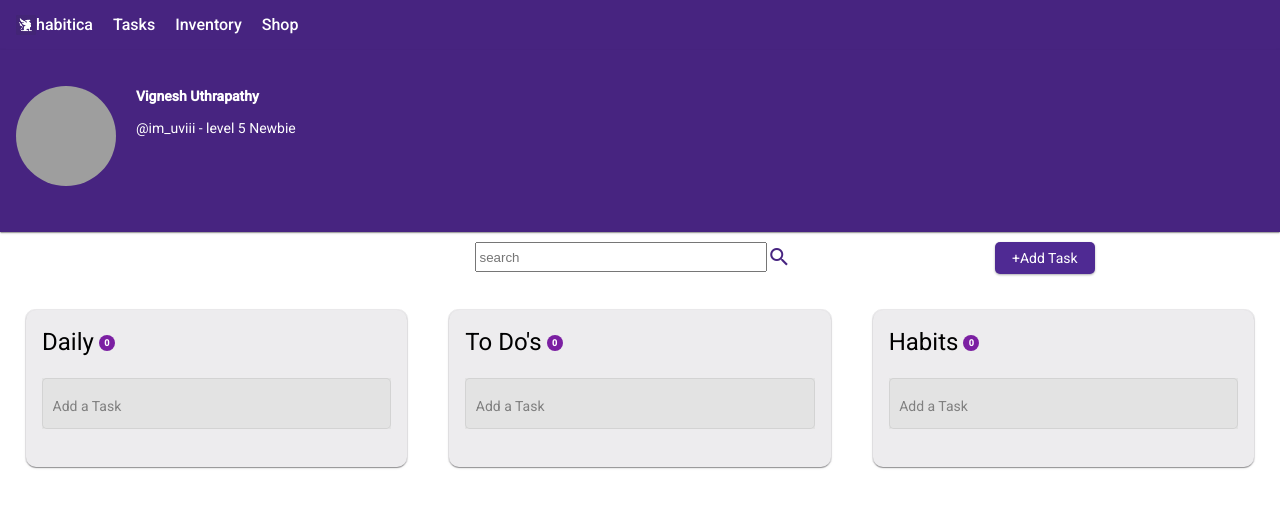
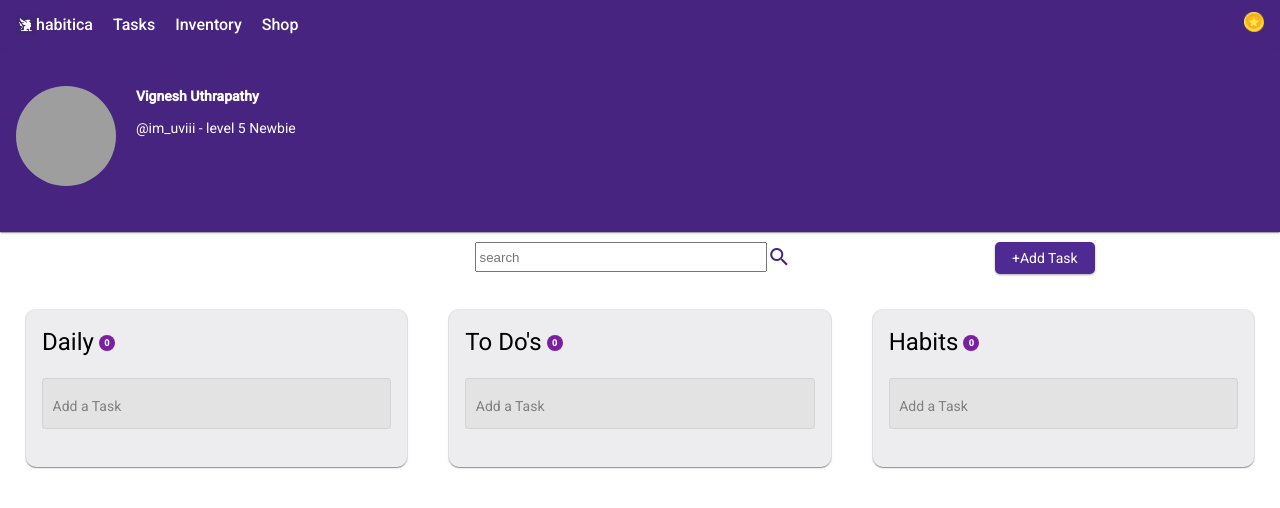
Before and after one commit to vigneshuthra/habitica-NEW, an Angular app: page /home in a window 1280 px wide. Shown: the top 508 px of the page. Built offline with nearby package versions, Linux system fonts and the light colour scheme; grey boxes are pictures that could not be loaded.

Commit message:
Added coins layout

```diff
--- /dev/null
+++ b/src/app/coin.service.ts
@@ -0,0 +1,21 @@
+import { Injectable } from '@angular/core';
+
+@Injectable({
+  providedIn: 'root'
+})
+export class CoinService {
+  public coin =0;
+
+  setCount(){
+    this.coin =this.coin + 10;
+  }
+  getCount():number{
+    return this.coin;
+
+  }
+
+  decrementCount(){
+    this.coin=this.coin-10;
+  }
+
+  }
--- a/src/app/home/home.component.html
+++ b/src/app/home/home.component.html
@@ -1,4 +1,4 @@
-<app-profile-banner></app-profile-banner>
+<app-profile-banner ></app-profile-banner>
 
 
 <div class="bodyMain">
--- a/src/app/item-list/item-list.component.ts
+++ b/src/app/item-list/item-list.component.ts
@@ -10,6 +10,7 @@
 } from '@angular/core';
 import { FormControl } from '@angular/forms';
 import { combineLatest, map, Observable, Subject, takeUntil, tap } from 'rxjs';
+import { CoinService } from '../coin.service';
 import { DailyTask } from '../daily/models';
 import { HomeService } from '../home/home.service';
 import { TodoTask } from '../todo-list/todomodels';
@@ -35,11 +36,11 @@
   @Output() countUpdatePlus = new EventEmitter<number>();
   @Output() countUpdateMinus = new EventEmitter<number>();
 
+  coin :number = 1;
   addValue: any;
   data: any;
 
-  constructor(private _homeService: HomeService) {
-  }
+  constructor(private _homeService: HomeService,private coinservice: CoinService) {}
   ngOnInit(): void {
     if (this.initialData$) {
       this.filteredData$ = combineLatest([
@@ -61,7 +62,10 @@
       this.nameControl.reset();
       this.count++;
       this.countUpdatePlus.emit(this.count);
-      console.log(this.count);
+      this.coinservice.setCount();
+      this.coinservice.getCount();
+      console.log('coin:',this.coinservice.getCount());
+
     }
   }
 
@@ -69,14 +73,14 @@
     data.splice(index, 1);
     this.count--;
     this.countUpdateMinus.emit(this.count);
-    console.log(this.count);
+    this.coinservice.decrementCount();
+
+    console.log('coin:', this.coinservice.getCount());
   }
 
   drop(event: CdkDragDrop<string[]>, data: TaskType[]) {
     moveItemInArray(data, event.previousIndex, event.currentIndex);
   }
-
-
 
   private _filterData(
     value: string | null,
@@ -88,4 +92,9 @@
         )
       : data;
   }
+
+NextCoin(){
+  this.coinservice.getCount();
 }
+
+}
--- a/src/app/profile-banner/profile-banner.component.html
+++ b/src/app/profile-banner/profile-banner.component.html
@@ -7,6 +7,10 @@
       <a class="nav-link" routerLink="/">Inventory</a>
       <a class="nav-link" routerLink="todo">Shop</a>
     </div>
+    <div class="coinContainer" >
+      <img class="coinCount" src="assets/images/coin.png" width="10px" height="10px"> {{coom}}
+    </div>
+
   </nav>
 
   <router-outlet></router-outlet>
--- a/src/app/profile-banner/profile-banner.component.scss
+++ b/src/app/profile-banner/profile-banner.component.scss
@@ -1,17 +1,17 @@
-.mat-toolbar{
+.mat-toolbar {
   background-color: #472480;
   color: white;
   max-height: 50px;
   align-items: center;
 }
-a{
+a {
   margin-right: 20px;
   text-decoration: none;
   color: white;
   font-size: medium;
 }
-.mat-card{
-    background-color:#472480 ;
+.mat-card {
+  background-color: #472480;
   height: 150px;
   border-radius: 0%;
   display: flex;
@@ -23,17 +23,27 @@
     margin-right: 20px;
     margin-top: 20px;
   }
-      .profileName{
+  .profileName {
     margin-top: 20px;
   }
-
-
 }
-.container{
+.container {
   display: flex;
   align-items: center;
 }
-img{
+
+img {
   width: 20px;
   height: 20px;
 }
+
+.navbar {
+  display: flex;
+  justify-content: space-between;
+  width: 100%;
+}
+
+.coinContainer{
+  align-items: center;
+  justify-content: center;
+}
--- a/src/app/profile-banner/profile-banner.component.ts
+++ b/src/app/profile-banner/profile-banner.component.ts
@@ -1,4 +1,6 @@
 import { Component, OnInit } from '@angular/core';
+import { Observable } from 'rxjs';
+import { CoinService } from '../coin.service';
 
 @Component({
   selector: 'app-profile-banner',
@@ -7,9 +9,11 @@
 })
 export class ProfileBannerComponent implements OnInit {
 
-  constructor() { }
+public coom : Observable<number> | null=null;
+constructor(private coinservice: CoinService) { }
 
   ngOnInit(): void {
+   //this.coom = this.coinservice.getCount();
   }
 
 }
--- a/src/app/todo-list/todo-list.component.html
+++ b/src/app/todo-list/todo-list.component.html
@@ -12,7 +12,7 @@
   </div>
 
   <app-item-list
-    (countUpdateMinus)="onDecrementCounter($event)"
+      (countUpdateMinus)="onDecrementCounter($event)"
     (countUpdatePlus)="onUpdatedCounter($event)"
     [count]="countdata"
     [type]="'TODO'"
```
Also changed, not shown: src/app/daily/daily.component.html (+6 -2 lines), src/app/daily/daily.component.ts (+9 -18 lines), src/app/todo-list/todo-list.component.ts (+7 -14 lines), src/assets/images/coin.png (added), 1 other file (tests, documents, lock files or other folders). Lines whose indentation alone changed are shown as unchanged.
